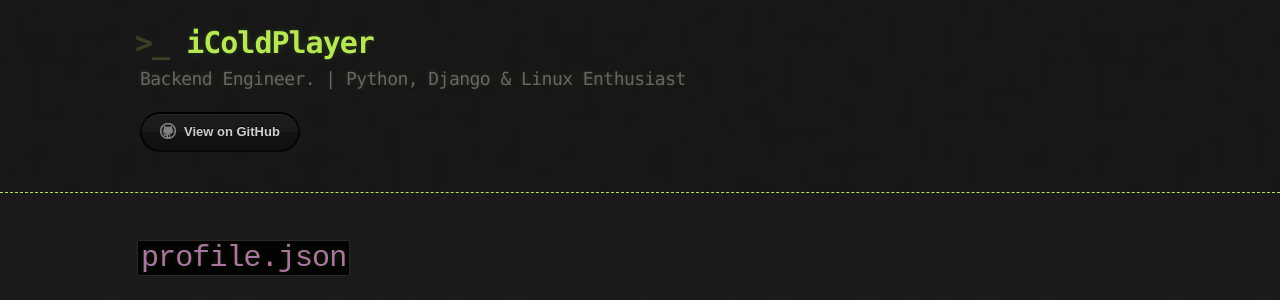
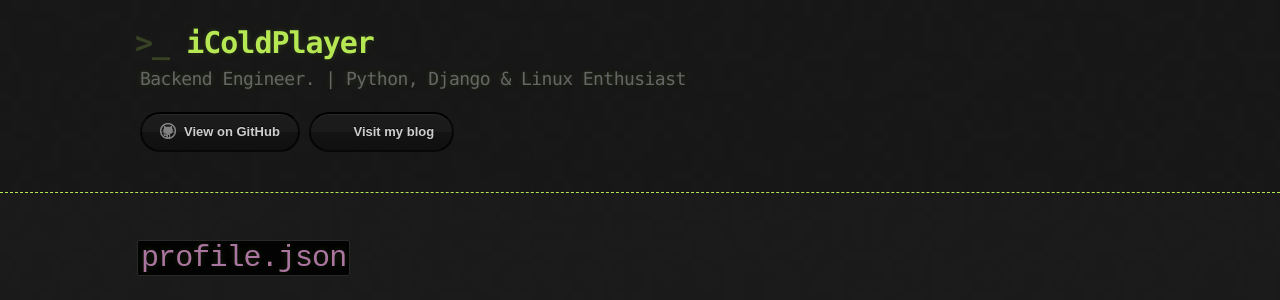
Before and after one commit to iColdPlayer/aby, a Jekyll site: the page built from index.md, in a window 1280 px wide. Shown: the top 300 px of the page. Built offline with Jekyll 4.4.1, drawn with Linux system fonts in a browser that asks for light colours.

Commit message:
Update default.html

```diff
--- a/_layouts/default.html
+++ b/_layouts/default.html
@@ -22,6 +22,7 @@
             <a href="{{ site.github.tar_url }}" class="btn">Download as .tar.gz</a>
           {% endif %}
           <a href="https://github.com/icoldplayer" class="btn btn-github"><span class="icon"></span>View on GitHub</a>
+          <a href="http://notnoob.com" class="btn btn-dark"><span class="icon"></span>Visit my blog</a>
         </section>
       </div>
     </header>
```
